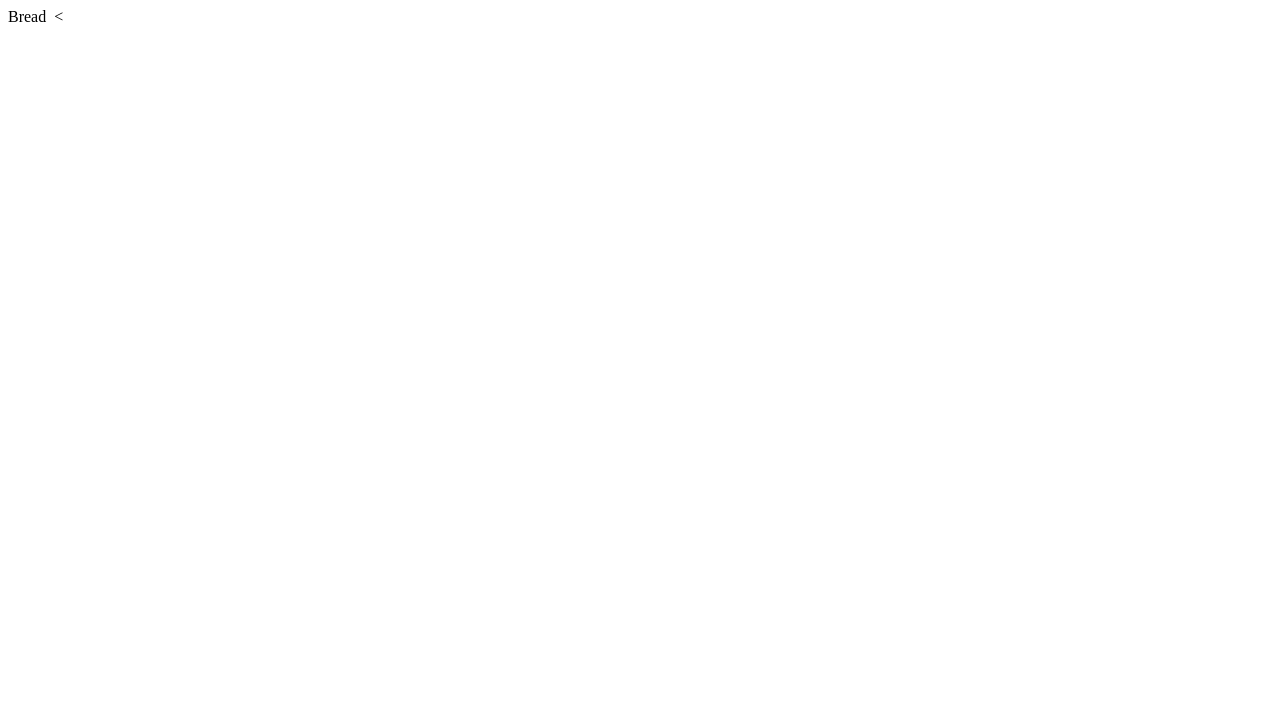
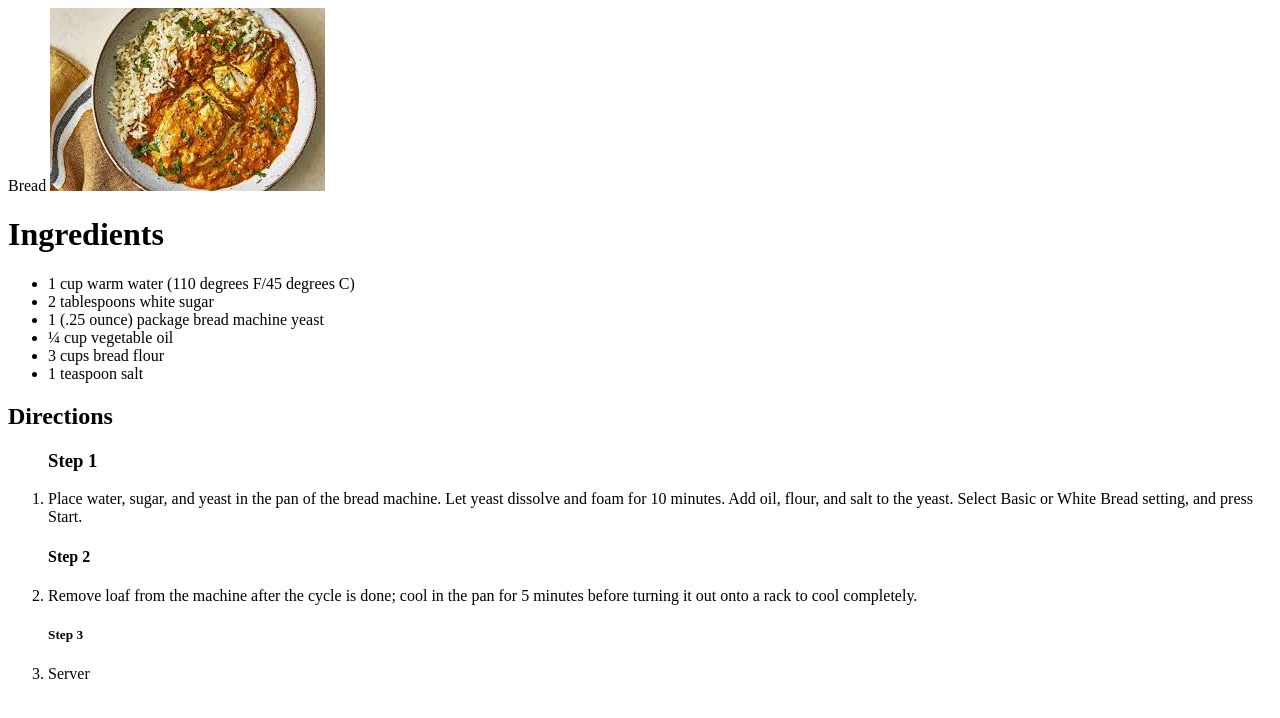
Before and after one commit to Stoons2004/odin.recipes, a plain HTML site: page recipes/bread.html in a window 1280 px wide. Drawn offline with Linux system fonts and the light colour scheme.

Commit message:
Added ingredients and directionts for bread

```diff
--- a/recipes/bread.html
+++ b/recipes/bread.html
@@ -6,9 +6,29 @@
 
     </title>
     <a>Bread</a>
-    <img src="">
+   <img src="/odin.recipes/recipes/images/curry.jpeg">
+   <h1>Ingredients</h1>
+   <ul>
+    <li>1 cup warm water (110 degrees F/45 degrees C)</li>
+    <li>2 tablespoons white sugar</li>
+    <li>1 (.25 ounce) package bread machine yeast</li>
+    <li>¼ cup vegetable oil</li>
+    <li>3 cups bread flour</li>
+    <li>1 teaspoon salt</li>
+   </ul>
+   <h2>Directions</h2>
+   <ol>
+    <h3>Step 1</h3>
+    <li>Place water, sugar, and yeast in the pan of the bread machine.
+        Let yeast dissolve and foam for 10 minutes. Add oil, flour, and salt to the yeast.
+        Select Basic or White Bread setting, and press Start.</li>
+        <h4>Step 2</h4>
+        <li>Remove loaf from the machine after the cycle is done; cool in the pan for 5 minutes before turning it out onto a rack to cool completely.</li>
+        <h5>Step 3</h5>
+        <li>Server</li>
+   </ol>
 
-    <
+
     <body>
 
     </body>
```
